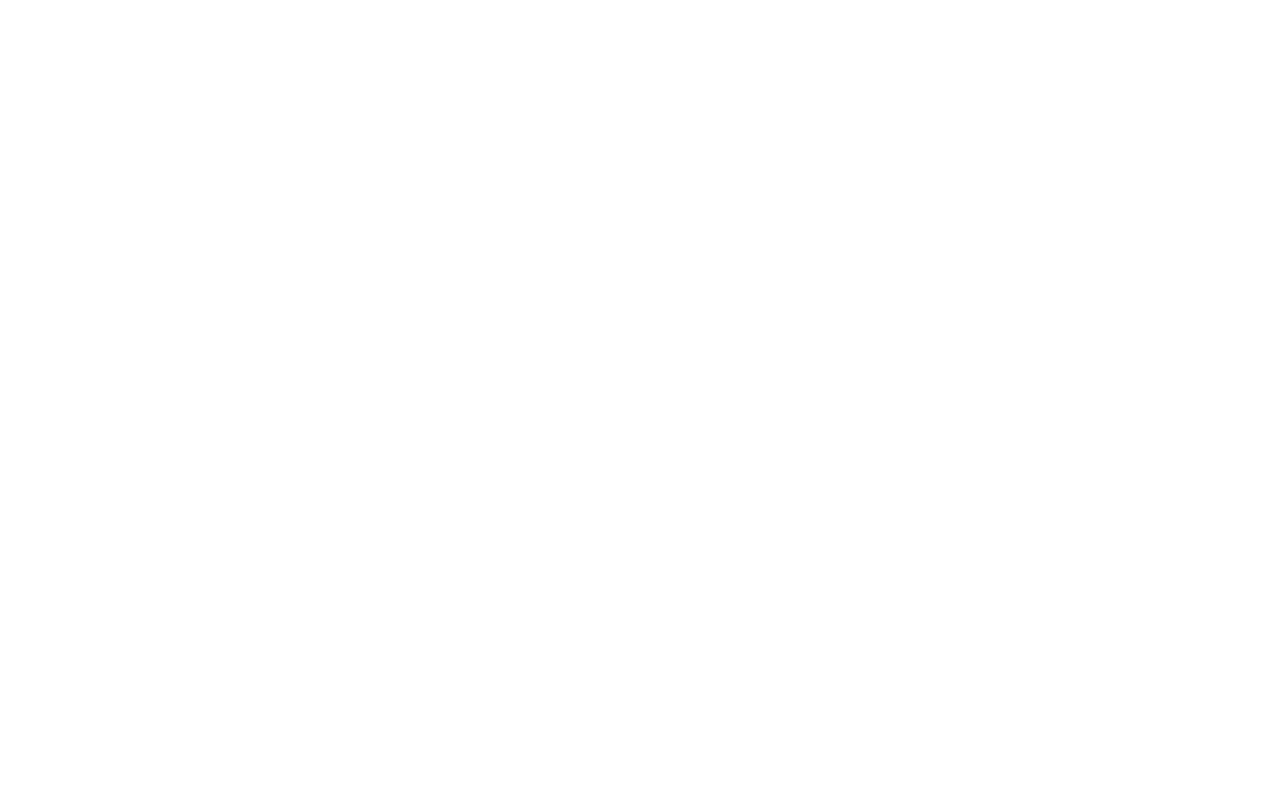
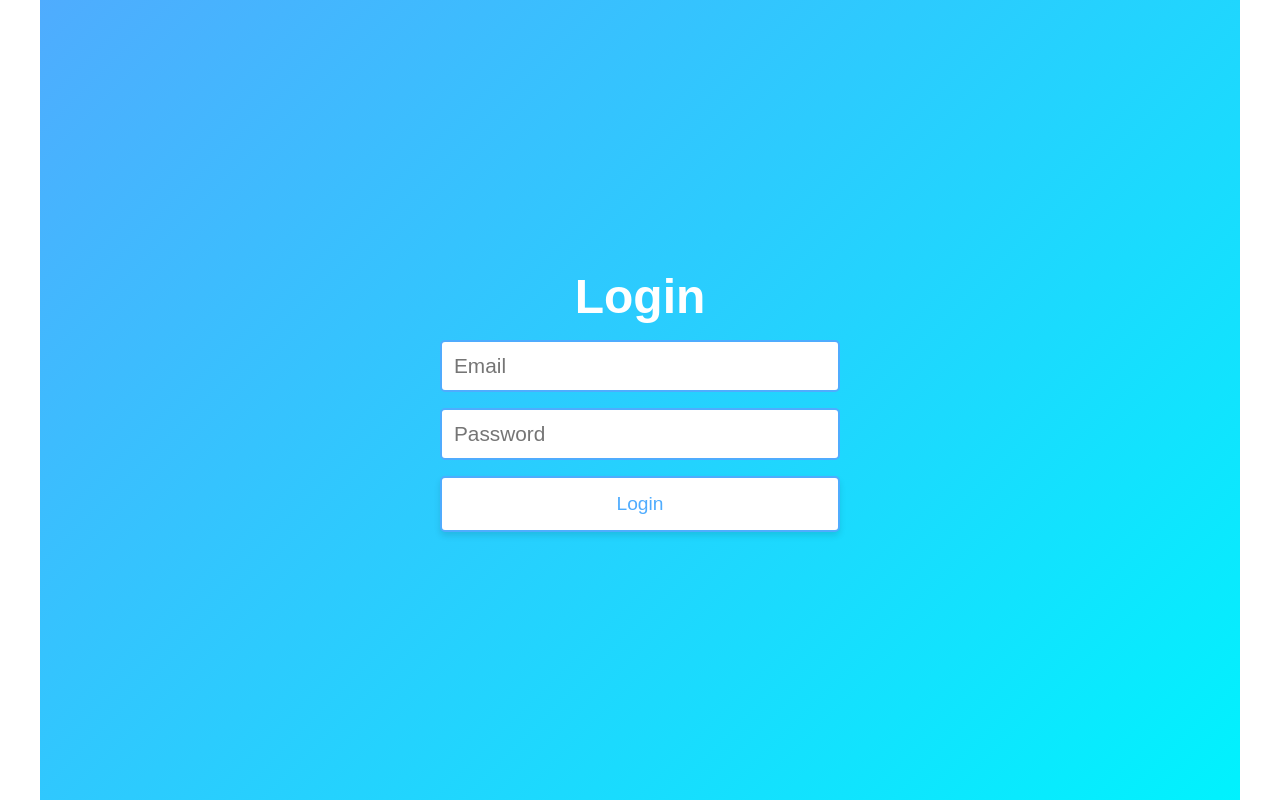
Before and after one commit to iamjeel/talk-zone-frontend, a React (Create React App) app: page /login in a window 1280 px wide. Before the commit this address had no page. Built offline with nearby package versions, Linux system fonts and the light colour scheme.

Commit message:
added authentication

```diff
--- a/package.json
+++ b/package.json
@@ -7,7 +7,7 @@
     "@testing-library/jest-dom": "^5.17.0",
     "@testing-library/react": "^13.4.0",
     "@testing-library/user-event": "^13.5.0",
-    "axios": "^1.7.7",
+    "axios": "^1.7.8",
     "lodash.debounce": "^4.0.8",
     "react": "^18.3.1",
     "react-dom": "^18.3.1",
--- a/src/App.css
+++ b/src/App.css
@@ -17,8 +17,6 @@
   overflow-x: hidden; /* Prevent horizontal scrolling */
   flex-direction: column;
 }
-
-
 
 /* Ad Section */
 .ad-container {
--- a/src/App.js
+++ b/src/App.js
@@ -4,12 +4,16 @@
 import Room from './pages/Room';
 import Profile from './pages/Profile';   // New Profile page
 import RoomHistory from './pages/RoomHistory'; // New RoomHistory page
+import Login from './pages/Login';
+import Signup from './pages/Signup';
 import './App.css';
 
 const App = () => (
   <Router>
     <Routes>
       <Route path="/" element={<Home />} />
+      <Route path="/login" element={<Login />} />
+      <Route path="/signup" element={<Signup />} />
       <Route path="/room" element={<Room />} />
       <Route path="/profile" element={<Profile />} />   {/* Profile Page Route */}
       <Route path="/room-history" element={<RoomHistory />} /> {/* RoomHistory Page Route */}
--- /dev/null
+++ b/src/pages/Auth.css
@@ -0,0 +1,161 @@
+/* Root Variables for Reusability */
+:root {
+    --primary-color: #4facfe;
+    --secondary-color: #00f2fe;
+    --button-hover-color: #e0f7fa;
+    --button-active-color: #b2ebf2;
+    --font-primary: 'Arial', sans-serif;
+    --font-size-h1: 2.5rem;
+    --font-size-p: 1.2rem;
+    --font-size-button: 1rem;
+    --font-size-mobile-h1: 2rem;
+    --font-size-mobile-p: 1rem;
+    --font-size-tablet-h1: 2.2rem;
+    --font-size-tablet-p: 1.1rem;
+    --font-size-desktop-h1: 3rem;
+    --font-size-desktop-p: 1.3rem;
+    --button-padding: 12px 24px;
+    --button-mobile-padding: 12px 0;
+    --button-desktop-padding: 15px 30px;
+    --line-height: 1.6;
+    --max-width: 1200px;
+    --max-paragraph-width: 800px;
+  }
+
+  /* Login Page Styling */
+  .auth-container {
+    display: flex;
+    flex-direction: column;
+    justify-content: center;
+    align-items: center;
+    height: 100vh;
+    text-align: center;
+    background: linear-gradient(135deg, var(--primary-color), var(--secondary-color));
+    color: #fff;
+    padding: 20px;
+    font-family: var(--font-primary);
+    max-width: var(--max-width);
+    margin: 0 auto;
+  }
+
+  .auth-container h2 {
+    font-size: var(--font-size-h1);
+    margin-bottom: 1rem;
+    font-weight: bold;
+  }
+
+  .auth-container .error {
+    color: red;
+    font-size: 1rem;
+    margin-bottom: 1rem;
+  }
+
+  .auth-container form {
+    display: flex;
+    flex-direction: column;
+    gap: 1rem;
+    max-width: 400px;
+    width: 100%;
+  }
+
+  .auth-container input {
+    padding: 12px;
+    font-size: 1rem;
+    border-radius: 5px;
+    border: 2px solid var(--primary-color);
+    outline: none;
+    background-color: #fff;
+    color: #333;
+    transition: border-color 0.3s ease;
+  }
+
+  .auth-container input:focus {
+    border-color: var(--secondary-color);
+  }
+
+  .auth-container button {
+    padding: var(--button-padding);
+    font-size: var(--font-size-button);
+    color: var(--primary-color);
+    background-color: #fff;
+    border: 2px solid var(--primary-color);
+    border-radius: 5px;
+    cursor: pointer;
+    transition: all 0.3s ease;
+    box-shadow: 0 4px 6px rgba(0, 0, 0, 0.1);
+  }
+
+  .auth-container button:hover {
+    background-color: var(--button-hover-color);
+    transform: scale(1.05);
+    border-color: var(--secondary-color);
+    box-shadow: 0 6px 12px rgba(0, 0, 0, 0.2);
+  }
+
+  .auth-container button:active {
+    background-color: var(--button-active-color);
+    border-color: var(--secondary-color);
+    box-shadow: 0 4px 6px rgba(0, 0, 0, 0.1);
+  }
+
+  /* Mobile View (max-width 600px) */
+  @media (max-width: 600px) {
+    .auth-container {
+      padding: 30px 15px;
+    }
+
+    .auth-container h2 {
+      font-size: var(--font-size-mobile-h1);
+    }
+
+    .auth-container input {
+      font-size: 1rem;
+    }
+
+    .auth-container button {
+      width: 100%;
+      padding: var(--button-mobile-padding);
+      font-size: 1.1rem;
+    }
+  }
+
+  /* Tablet View (max-width 900px) */
+  @media (max-width: 900px) {
+    .auth-container {
+      padding: 30px 20px;
+    }
+
+    .auth-container h2 {
+      font-size: var(--font-size-tablet-h1);
+    }
+
+    .auth-container input {
+      font-size: 1.1rem;
+    }
+
+    .auth-container button {
+      width: 100%;
+      font-size: 1.1rem;
+    }
+  }
+
+  /* Desktop View (min-width 1200px) */
+  @media (min-width: 1200px) {
+    .auth-container {
+      padding: 40px 30px;
+    }
+
+    .auth-container h2 {
+      font-size: var(--font-size-desktop-h1);
+    }
+
+    .auth-container input {
+      font-size: var(--font-size-desktop-p);
+    }
+
+    .auth-container button {
+      width: auto;
+      font-size: 1.2rem;
+      padding: var(--button-desktop-padding);
+    }
+  }
--- /dev/null
+++ b/src/pages/Login.js
@@ -0,0 +1,48 @@
+import React, { useState } from 'react';
+import { useNavigate } from 'react-router-dom';
+import axios from 'axios';
+import './Auth.css';
+
+const Login = () => {
+  const [email, setEmail] = useState('');
+  const [password, setPassword] = useState('');
+  const [error, setError] = useState('');
+  const navigate = useNavigate();
+
+  const handleLogin = async (e) => {
+    e.preventDefault();
+    try {
+      const response = await axios.post('http://localhost:3001/api/login', { email, password });
+      localStorage.setItem('token', response.data.token);
+      navigate('/');
+    } catch (err) {
+      setError(err.response?.data?.message || 'Login failed');
+    }
+  };
+
+  return (
+    <div className="auth-container">
+      <h2>Login</h2>
+      {error && <p className="error">{error}</p>}
+      <form onSubmit={handleLogin}>
+        <input
+          type="email"
+          placeholder="Email"
+          value={email}
+          onChange={(e) => setEmail(e.target.value)}
+          required
+        />
+        <input
+          type="password"
+          placeholder="Password"
+          value={password}
+          onChange={(e) => setPassword(e.target.value)}
+          required
+        />
+        <button type="submit">Login</button>
+      </form>
+    </div>
+  );
+};
+
+export default Login;
--- /dev/null
+++ b/src/pages/Signup.js
@@ -0,0 +1,48 @@
+import React, { useState } from 'react';
+import { useNavigate } from 'react-router-dom';
+import axios from 'axios';
+import './Auth.css';
+
+
+const Signup = () => {
+  const [email, setEmail] = useState('');
+  const [password, setPassword] = useState('');
+  const [error, setError] = useState('');
+  const navigate = useNavigate();
+
+  const handleSignup = async (e) => {
+    e.preventDefault();
+    try {
+      await axios.post('http://localhost:3001/api/signup', { email, password });
+      navigate('/login');
+    } catch (err) {
+      setError(err.response?.data?.message || 'Signup failed');
+    }
+  };
+
+  return (
+    <div className="auth-container">
+      <h2>Sign Up</h2>
+      {error && <p className="error">{error}</p>}
+      <form onSubmit={handleSignup}>
+        <input
+          type="email"
+          placeholder="Email"
+          value={email}
+          onChange={(e) => setEmail(e.target.value)}
+          required
+        />
+        <input
+          type="password"
+          placeholder="Password"
+          value={password}
+          onChange={(e) => setPassword(e.target.value)}
+          required
+        />
+        <button type="submit">Sign Up</button>
+      </form>
+    </div>
+  );
+};
+
+export default Signup;
--- a/src/services/socketService.js
+++ b/src/services/socketService.js
@@ -4,7 +4,7 @@
 let socket;
 
 export const connectSocket = (latitude, longitude) => {
-  socket = io.connect('https://talk-zone-backend.onrender.com', {
+  socket = io.connect('http://localhost:3001/', {
     query: { latitude, longitude },
   });
 
```
Also changed, not shown: 1 other file (tests, documents, lock files or other folders).
